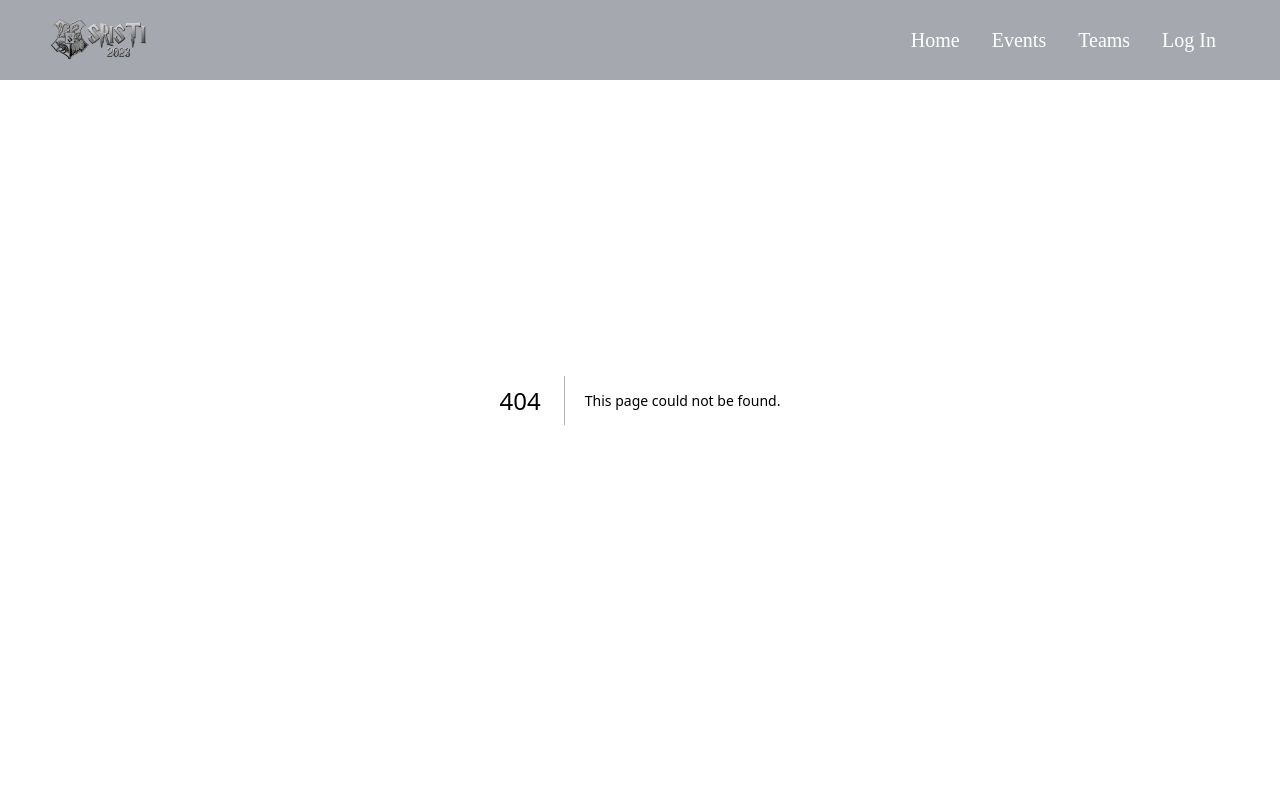
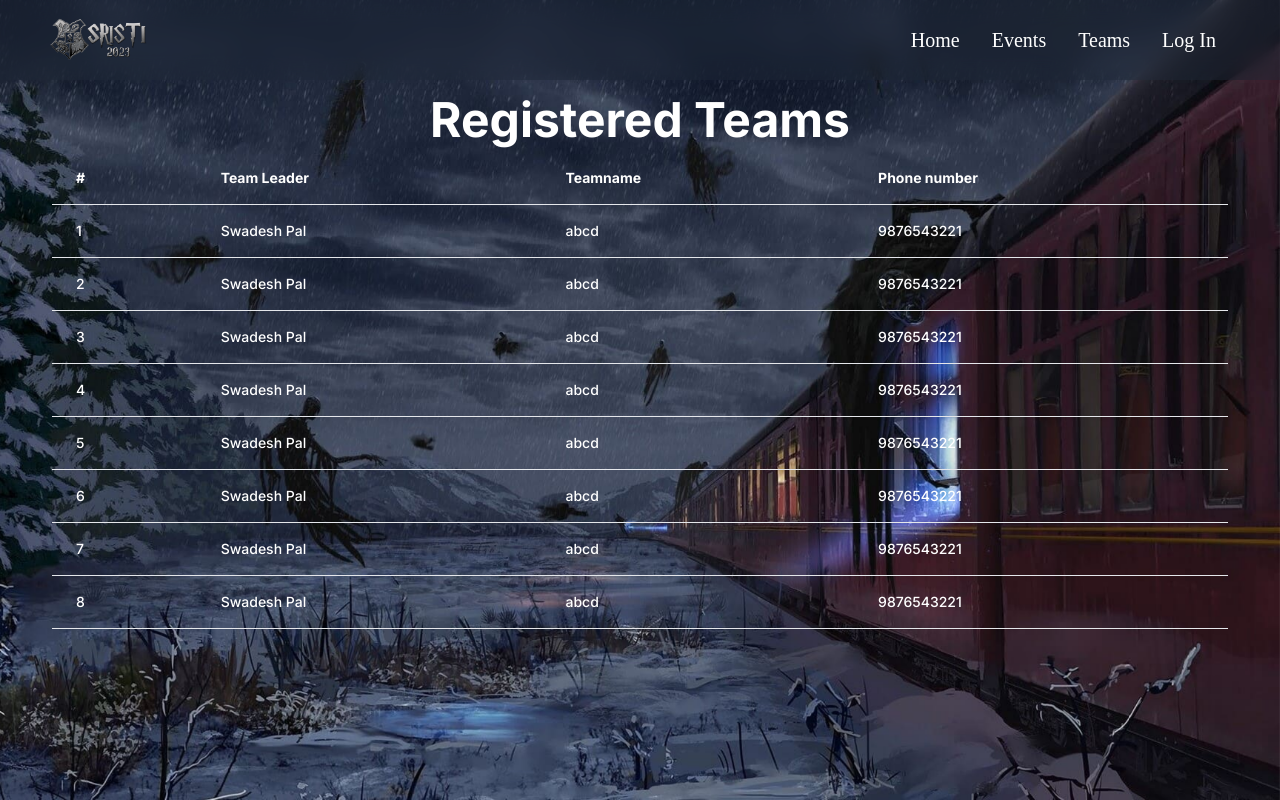
Before and after one commit to SRISTI-JGEC/SRISTI_2K23_Website, a Next.js app: page /registered-teams in a window 1280 px wide. Before the commit this address had no page. Built offline with nearby package versions, Linux system fonts and the light colour scheme.

Commit message:
added registered teams table

```diff
--- /dev/null
+++ b/src/app/registered-teams/page.tsx
@@ -0,0 +1,109 @@
+import Image from "next/image";
+
+Image;
+function page() {
+  const data = [
+    {
+      teamLeader: "Swadesh Pal",
+      teamName: "abcd",
+      phoneNumber: "9876543221",
+    },
+    {
+      teamLeader: "Swadesh Pal",
+      teamName: "abcd",
+      phoneNumber: "9876543221",
+    },
+    {
+      teamLeader: "Swadesh Pal",
+      teamName: "abcd",
+      phoneNumber: "9876543221",
+    },
+    {
+      teamLeader: "Swadesh Pal",
+      teamName: "abcd",
+      phoneNumber: "9876543221",
+    },
+    {
+      teamLeader: "Swadesh Pal",
+      teamName: "abcd",
+      phoneNumber: "9876543221",
+    },
+    {
+      teamLeader: "Swadesh Pal",
+      teamName: "abcd",
+      phoneNumber: "9876543221",
+    },
+    {
+      teamLeader: "Swadesh Pal",
+      teamName: "abcd",
+      phoneNumber: "9876543221",
+    },
+    {
+      teamLeader: "Swadesh Pal",
+      teamName: "abcd",
+      phoneNumber: "9876543221",
+    },
+  ];
+  return (
+    <div className="pt-24 z-10 min-h-screen text-white px-5">
+      <Image
+        alt=""
+        priority
+        width={1000}
+        height={1000}
+        className="-z-10 fixed inset-0 w-full h-full object-cover"
+        src="/team-bg.jpg"
+        draggable={false}
+      />
+      <h1 className="text-3xl lg:text-5xl font-bold text-center">
+        Registered Teams
+      </h1>
+      <div className="flex flex-col">
+        <div className="overflow-x-auto ">
+          <div className="inline-block min-w-full py-2 sm:px-6 lg:px-8">
+            <div className="overflow-hidden">
+              <table className="min-w-full text-left text-sm font-light">
+                <thead className="border-b font-medium dark:border-neutral-500">
+                  <tr>
+                    <th scope="col" className="px-6 py-4">
+                      #
+                    </th>
+                    <th scope="col" className="px-6 py-4">
+                      Team Leader
+                    </th>
+                    <th scope="col" className="px-6 py-4">
+                      Teamname
+                    </th>
+                    <th scope="col" className="px-6 py-4">
+                      Phone number
+                    </th>
+                  </tr>
+                </thead>
+                <tbody>
+                  {data.map((item, idx) => (
+                    <tr className="border-b dark:border-neutral-500">
+                      <td className="whitespace-nowrap px-6 py-4 font-medium">
+                        {idx + 1}
+                      </td>
+                      <td className="whitespace-nowrap font-medium px-6 py-4">
+                        {item.teamLeader}
+                      </td>
+                      <td className="whitespace-nowrap font-medium px-6 py-4">
+                        {item.teamName}
+                      </td>
+                      <td className="whitespace-nowrap font-medium px-6 py-4">
+                        {item.phoneNumber}
+                      </td>
+                    </tr>
+                  ))}
+                </tbody>
+              </table>
+            </div>
+          </div>
+        </div>
+      </div>
+    </div>
+  );
+}
+
+export default page;
```
